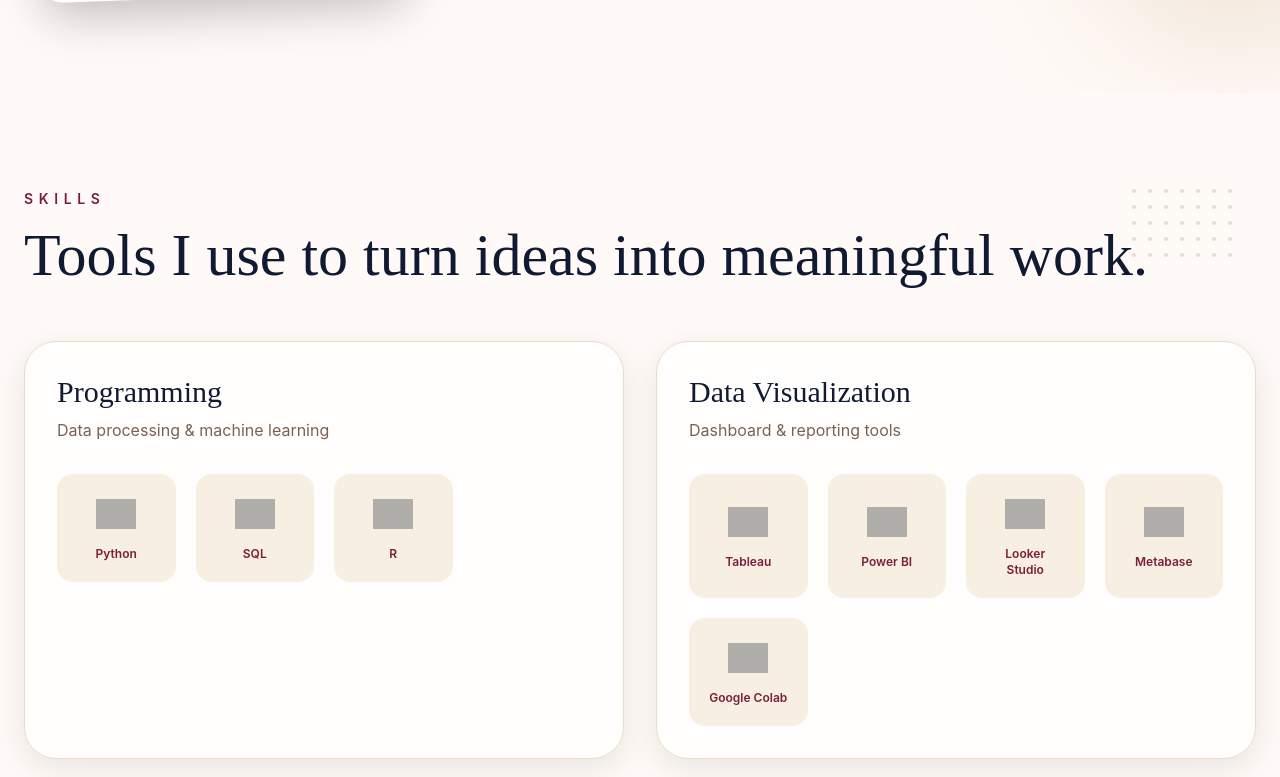
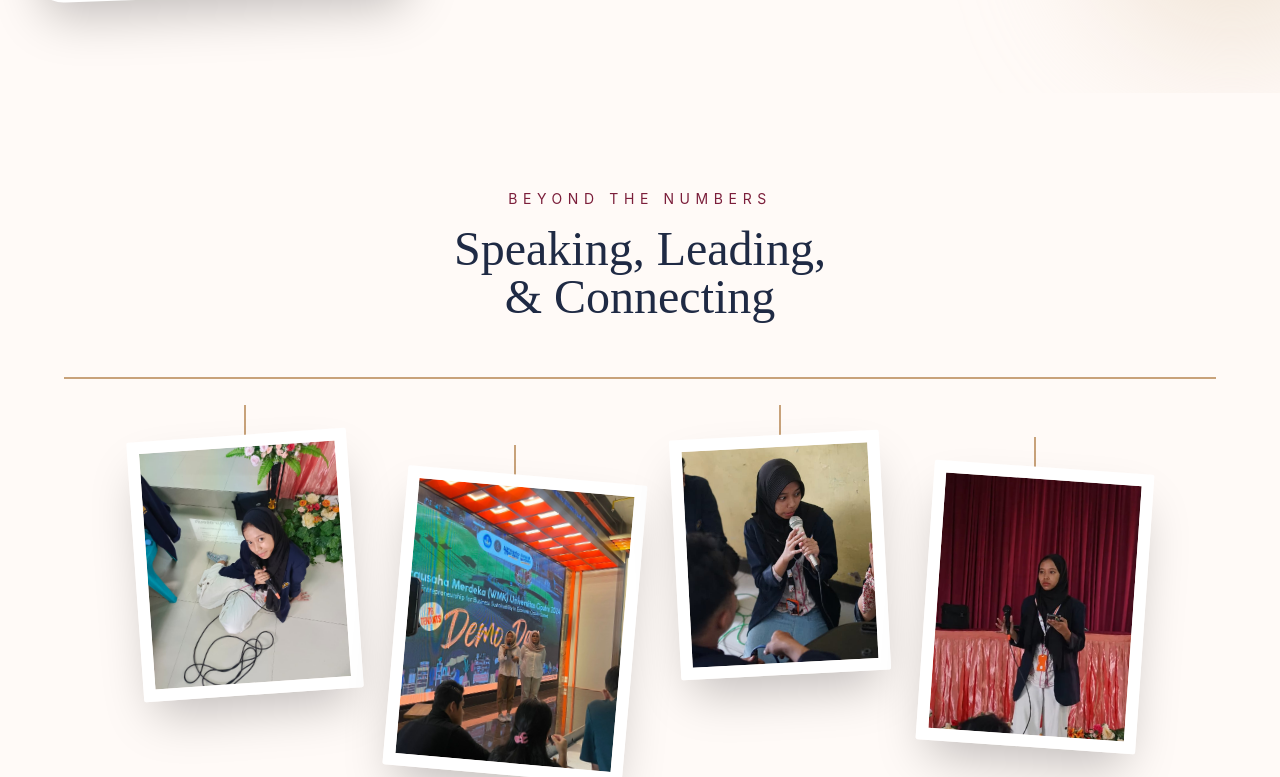
Before and after one commit to Dianayuww/college, a React (Vite) app: page / in a window 1280 px wide. Shown: the part 6947-7724 px from the top of the page. Built offline with nearby package versions, Linux system fonts and the light colour scheme; grey boxes are pictures that could not be loaded.

Commit message:
Update App.jsx

```diff
--- a/src/App.jsx
+++ b/src/App.jsx
@@ -1,4 +1,5 @@
 import { useState } from 'react'
+import polaroid from "./assets/polaroid.png";
 import mcDuduk from "./assets/mc_duduk.jpeg";
 import mcDiskusi from "./assets/mc_diskusi.jpeg";
 import mcWmk from "./assets/mc_wmk.jpeg";
@@ -930,6 +931,71 @@
   </div>
 </section>
 
+        <section className="bg-[#fffaf7] px-6 py-24">
+  <div className="mx-auto max-w-6xl">
+
+    <div className="mb-14 text-center">
+      <p className="text-sm uppercase tracking-[0.4em] text-[#7b1e3a]">
+        Beyond The Numbers
+      </p>
+
+      <h2 className="mt-4 font-serif text-5xl text-[#1f2a44]">
+        Speaking, Leading,
+        <br />
+        & Connecting
+      </h2>
+    </div>
+
+    {/* STRING */}
+    <div className="relative mx-auto flex flex-wrap items-start justify-center gap-10 border-t-2 border-[#c8a27a] pt-14">
+
+      {/* PHOTO 1 */}
+      <div className="relative transition duration-300 hover:-translate-y-2 hover:rotate-0">
+        <div className="absolute left-1/2 top-[-30px] h-10 w-[2px] -translate-x-1/2 bg-[#c8a27a]" />
+
+        <img
+          src={mcDuduk}
+          alt=""
+          className="h-[260px] w-[220px] rotate-[-4deg] rounded-sm border-[12px] border-white object-cover shadow-2xl"
+        />
+      </div>
+
+      {/* PHOTO 2 */}
+      <div className="relative mt-10 transition duration-300 hover:-translate-y-2 hover:rotate-0">
+        <div className="absolute left-1/2 top-[-30px] h-10 w-[2px] -translate-x-1/2 bg-[#c8a27a]" />
+
+        <img
+          src={mcWmk}
+          alt=""
+          className="h-[300px] w-[240px] rotate-[5deg] rounded-sm border-[12px] border-white object-cover shadow-2xl"
+        />
+      </div>
+
+      {/* PHOTO 3 */}
+      <div className="relative transition duration-300 hover:-translate-y-2 hover:rotate-0">
+        <div className="absolute left-1/2 top-[-30px] h-10 w-[2px] -translate-x-1/2 bg-[#c8a27a]" />
+
+        <img
+          src={mcDiskusi}
+          alt=""
+          className="h-[240px] w-[210px] rotate-[-3deg] rounded-sm border-[12px] border-white object-cover shadow-2xl"
+        />
+      </div>
+
+      {/* PHOTO 4 */}
+      <div className="relative mt-8 transition duration-300 hover:-translate-y-2 hover:rotate-0">
+        <div className="absolute left-1/2 top-[-30px] h-10 w-[2px] -translate-x-1/2 bg-[#c8a27a]" />
+
+        <img
+          src={mcStage}
+          alt=""
+          className="h-[280px] w-[220px] rotate-[4deg] rounded-sm border-[12px] border-white object-cover shadow-2xl"
+        />
+      </div>
+    </div>
+  </div>
+</section>
+
         <section
   id="skills"
   className="relative overflow-hidden bg-[#fffaf7] px-6 py-24 text-[#101b33]"
```
